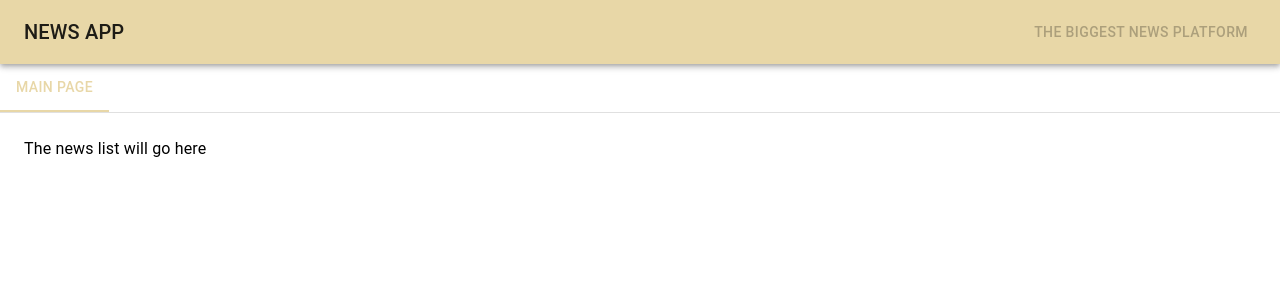
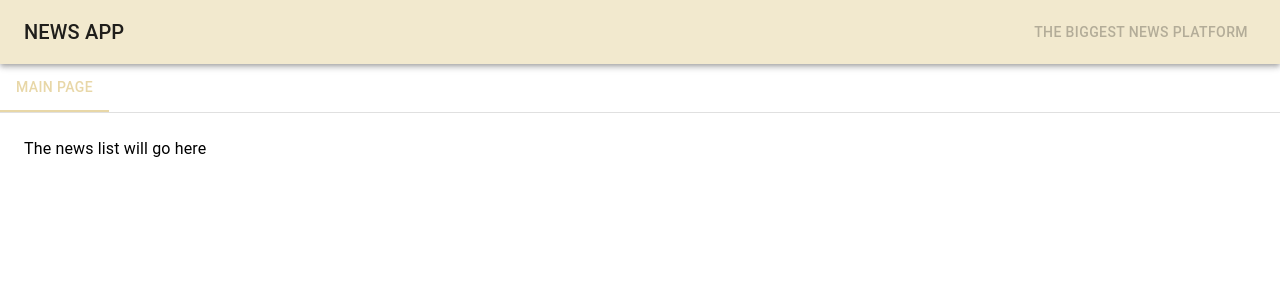
Before and after one commit to amirzulic/NewsApp, a React (Create React App) app: page / in a window 1280 px wide. Shown: the top 300 px of the page. Built offline with nearby package versions, Linux system fonts and the light colour scheme.

Commit message:
Wrapped the theme provider on the app (#3)

```diff
--- a/src/App.tsx
+++ b/src/App.tsx
@@ -1,10 +1,24 @@
 import React from "react";
 import Navbar from "./components/Navbar";
+import {createTheme, ThemeProvider} from '@mui/material/styles';
+
+const theme = createTheme({
+    palette: {
+        primary: {
+            main: '#e8d7a7'
+        },
+        secondary: {
+            main: '#f2e9ce'
+        }
+    },
+});
 
 function App() {
     return (
         <div>
-            <Navbar/>
+            <ThemeProvider theme={theme}>
+                <Navbar/>
+            </ThemeProvider>
         </div>
     );
 }
--- a/src/components/Navbar.tsx
+++ b/src/components/Navbar.tsx
@@ -8,15 +8,6 @@ import AppBar from '@mui/material/AppBar';
 import Toolbar from '@mui/material/Toolbar';
 import Typography from '@mui/material/Typography';
 import Button from '@mui/material/Button';
-import { createTheme, ThemeProvider } from '@mui/material/styles';
-
-const theme = createTheme({
-    palette: {
-        primary: {
-            main: '#e8d7a7'
-        }
-    },
-});
 
 function Navbar() {
     const [value, setValue] = React.useState('1');
@@ -26,11 +17,11 @@ function Navbar() {
     };
     return (
         <div>
-            <ThemeProvider theme={theme}>
-                <Box sx={{ flexGrow: 1 }}>
-                    <AppBar position="static" color="primary">
+
+            <Box sx={{flexGrow: 1}}>
+                <AppBar position="static" color="secondary">
                     <Toolbar>
-                            <Typography variant="h6" component="div" sx={{ flexGrow: 1 }}>
+                        <Typography variant="h6" component="div" sx={{flexGrow: 1}}>
                             NEWS APP
                         </Typography>
                         <Button color="inherit" disabled>The biggest news platform</Button>
@@ -49,7 +40,6 @@ function Navbar() {
                     </TabPanel>
                 </TabContext>
             </Box>
-            </ThemeProvider>
         </div>
     );
 }
```
Lines whose indentation alone changed are shown as unchanged.
